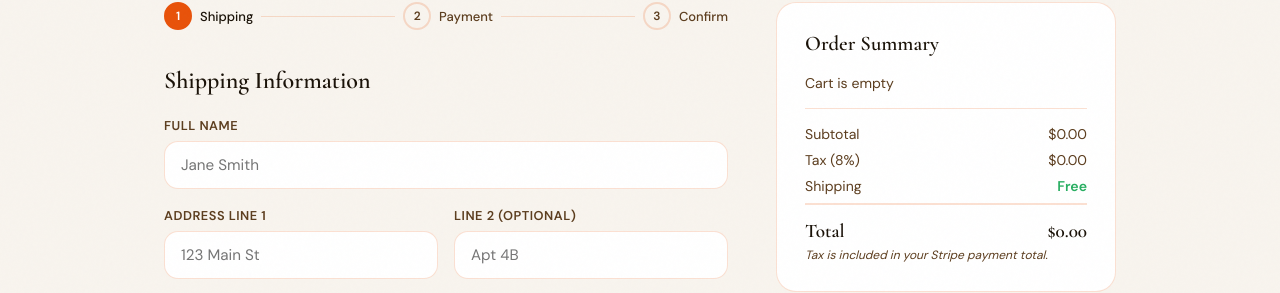
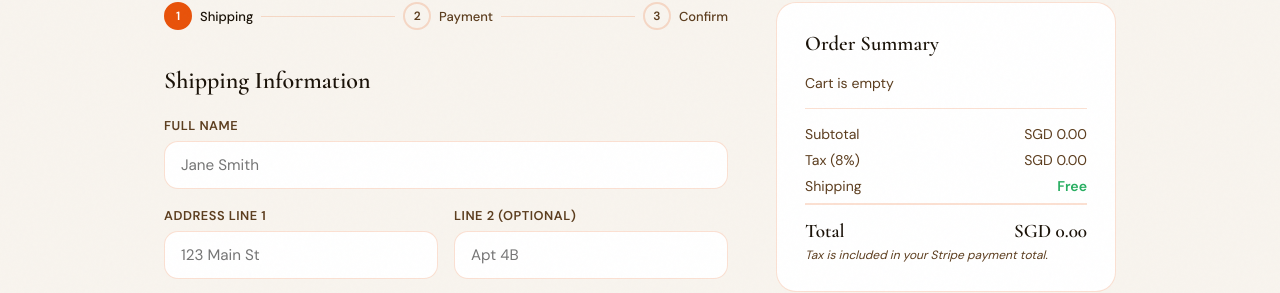
Before and after one commit to Brighton-ai/neuglow-store, a website: page checkout.html in a window 1280 px wide. Shown: the part 118-411 px from the top of the page. Drawn offline with nearby package versions, Linux system fonts and the light colour scheme; sample sign-in values are in the browser's storage.

Commit message:
Update checkout.html

```diff
--- a/checkout.html
+++ b/checkout.html
@@ -121,10 +121,10 @@
     <h4>Order Summary</h4>
     <div id="mini-items"></div>
     <div style="margin-top:16px;padding-top:16px;border-top:1px solid var(--border)">
-      <div class="mini-row"><span>Subtotal</span><span id="mini-sub">$0.00</span></div>
-      <div class="mini-row"><span>Tax (8%)</span><span id="mini-tax">$0.00</span></div>
+      <div class="mini-row"><span>Subtotal</span><span id="mini-sub">SGD 0.00</span></div>
+      <div class="mini-row"><span>Tax (8%)</span><span id="mini-tax">SGD 0.00</span></div>
       <div class="mini-row"><span>Shipping</span><span style="color:#27AE60;font-weight:600">Free</span></div>
-      <div class="mini-total"><span>Total</span><span id="mini-total">$0.00</span></div>
+      <div class="mini-total"><span>Total</span><span id="mini-total">SGD 0.00</span></div>
       <p class="tax-note">Tax is included in your Stripe payment total.</p>
     </div>
   </div>
@@ -168,9 +168,9 @@
     const tax   = sub * TAX_RATE;
     const total = sub + tax;
 
-    document.getElementById('mini-sub').textContent   = '$' + sub.toFixed(2);
-    document.getElementById('mini-tax').textContent   = '$' + tax.toFixed(2);
-    document.getElementById('mini-total').textContent = '$' + total.toFixed(2);
+    document.getElementById('mini-sub').textContent   = 'SGD ' + sub.toFixed(2);
+    document.getElementById('mini-tax').textContent   = 'SGD ' + tax.toFixed(2);
+    document.getElementById('mini-total').textContent = 'SGD ' + total.toFixed(2);
   }
 
   function goStep(n) {
```
